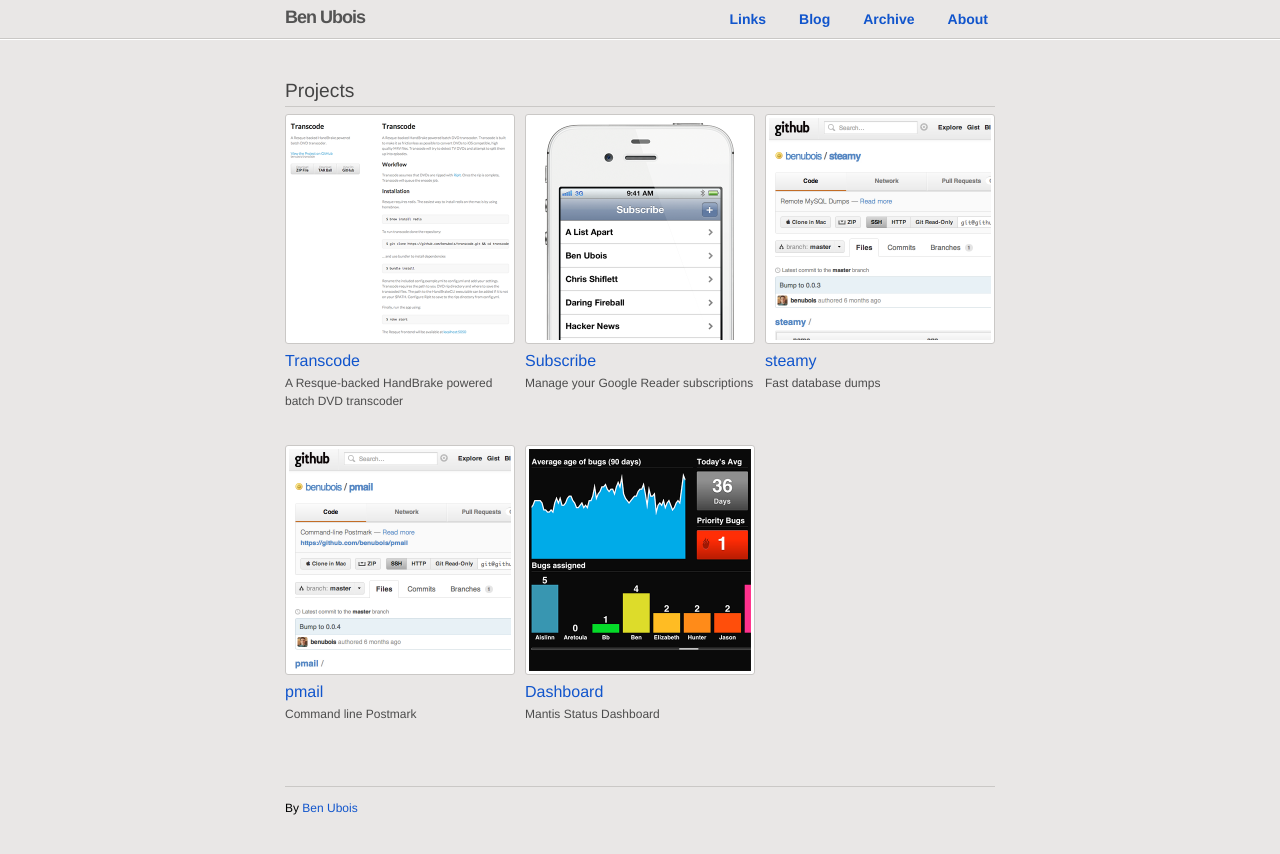
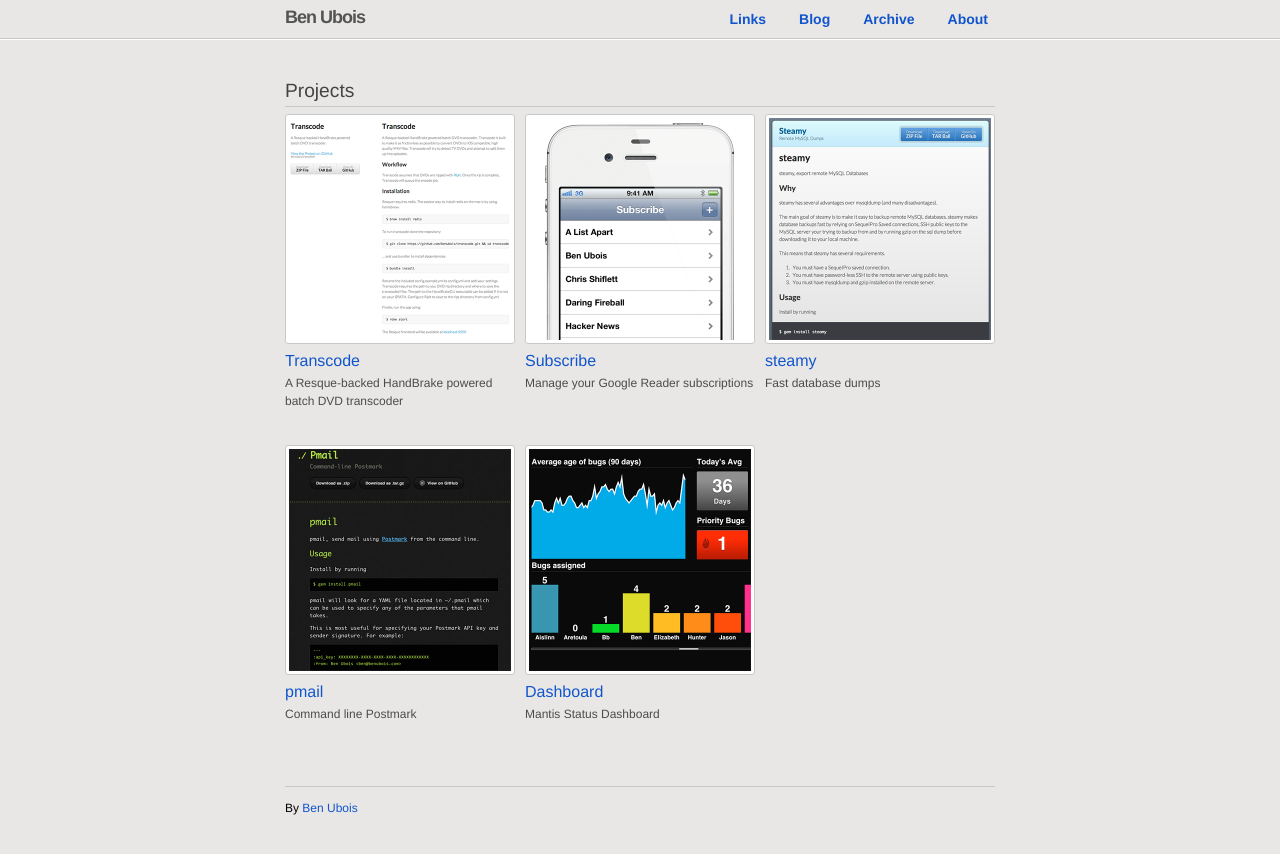
Before and after one commit to benubois/benubois.github.com, a Jekyll site: the page built from index.html, in a window 1280 px wide. Shown: the top 854 px of the page. Built offline with Jekyll 4.4.1, drawn with Linux system fonts in a browser that asks for light colours; Markdown is read by kramdown in place of the engine named in the settings.

Commit message:
Updated project images.

```diff
--- a/index.html
+++ b/index.html
@@ -21,7 +21,7 @@
 </div>
 <div class="span-6 project last">
 	<a href="https://github.com/benubois/steamy">
-		<img src="/img/project_steamy.png?v=2" width="222" height="222" class="tile" />
+		<img src="/img/project_steamy.png?v=3" width="222" height="222" class="tile" />
 		<span class="title">steamy</span>
 	</a>
 	<p class="subtitle">Fast database dumps</p>
@@ -29,7 +29,7 @@
 <hr class="space" />
 <div class="span-6 project">
 	<a href="https://github.com/benubois/pmail">
-		<img src="/img/project_pmail.png?v=2" width="222" height="222" class="tile" />
+		<img src="/img/project_pmail.png?v=3" width="222" height="222" class="tile" />
 		<span class="title">pmail</span>
 	</a>
 	<p class="subtitle">Command line Postmark</p>
```
Also changed, not shown: img/project_pmail.png, img/project_steamy.png.
